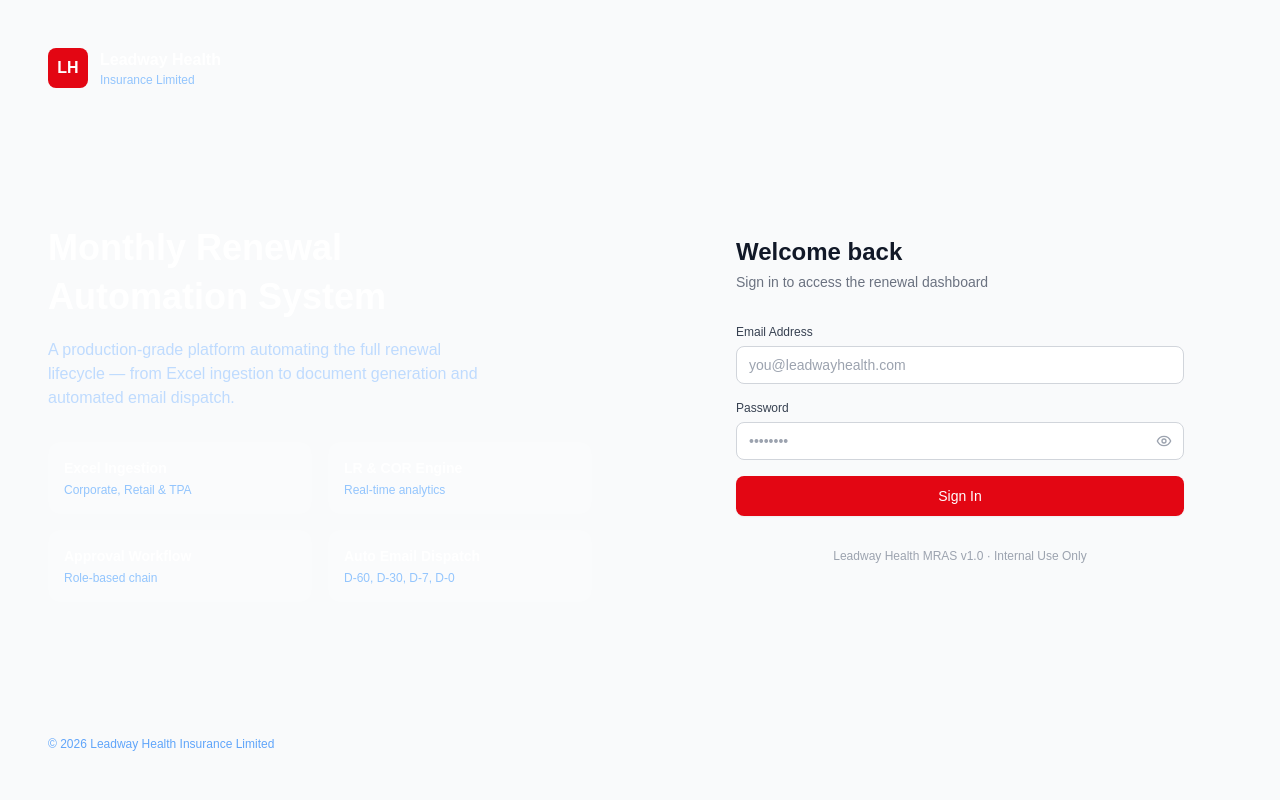
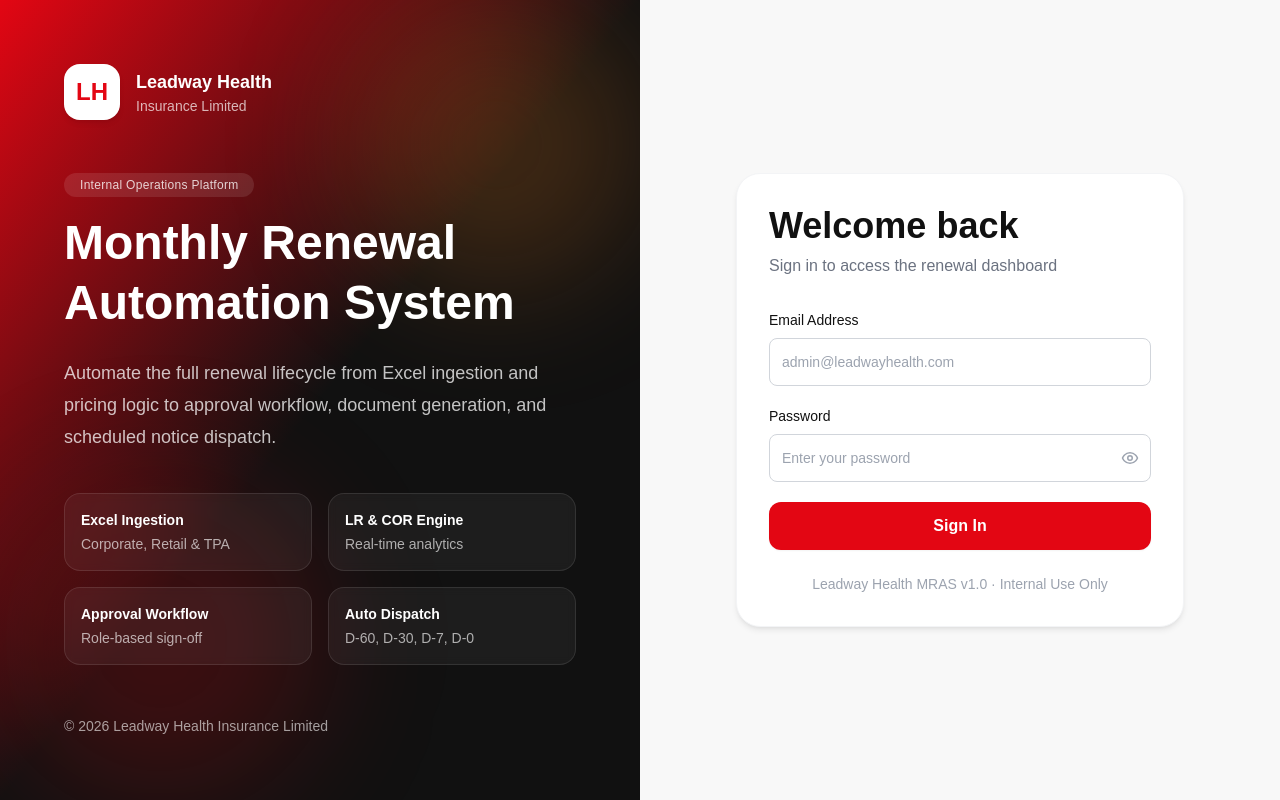
Before and after one commit to Ibemma-Ops/leadway-renewal-automation, a React (Vite) app in the folder frontend/: page /login in a window 1280 px wide. Built offline with nearby package versions, Linux system fonts and the light colour scheme; no server answers.

Commit message:
Update LoginPage.jsx

```diff
--- a/frontend/src/pages/LoginPage.jsx
+++ b/frontend/src/pages/LoginPage.jsx
@@ -26,100 +26,131 @@
   };
 
   return (
-    <div className="min-h-screen flex bg-gray-50">
-      {/* Left panel */}
-      <div className="hidden lg:flex lg:w-1/2 bg-brand-blue flex-col justify-between p-12">
-        <div className="flex items-center gap-3">
-          <div className="w-10 h-10 bg-brand-red rounded-lg flex items-center justify-center">
-            <span className="text-white font-bold">LH</span>
+    <div className="min-h-screen grid lg:grid-cols-2 bg-brand-white">
+      <div className="hidden lg:flex relative overflow-hidden bg-brand-black text-brand-white">
+        <div className="absolute inset-0 bg-gradient-to-br from-brand-red via-brand-black to-brand-black" />
+        <div className="absolute top-0 right-0 h-72 w-72 rounded-full bg-brand-orange/20 blur-3xl" />
+        <div className="absolute bottom-0 left-0 h-80 w-80 rounded-full bg-brand-red/20 blur-3xl" />
+
+        <div className="relative z-10 flex w-full flex-col justify-between p-12 xl:p-16">
+          <div className="flex items-center gap-4">
+            <div className="flex h-14 w-14 items-center justify-center rounded-2xl bg-brand-white text-brand-red text-2xl font-bold shadow-card-md">
+              LH
             </div>
             <div>
-            <p className="text-white font-bold">Leadway Health</p>
-            <p className="text-blue-300 text-xs">Insurance Limited</p>
+              <p className="text-lg font-semibold">Leadway Health</p>
+              <p className="text-sm text-white/70">Insurance Limited</p>
             </div>
           </div>
 
-        <div>
-          <h2 className="text-4xl font-bold text-white leading-snug mb-4">
-            Monthly Renewal<br />Automation System
-          </h2>
-          <p className="text-blue-200 text-base max-w-md">
-            A production-grade platform automating the full renewal lifecycle —
-            from Excel ingestion to document generation and automated email dispatch.
+          <div className="max-w-xl">
+            <p className="mb-4 inline-flex rounded-full bg-brand-white/10 px-4 py-1 text-xs font-medium tracking-wide text-white/80">
+              Internal Operations Platform
             </p>
-          <div className="mt-8 grid grid-cols-2 gap-4">
+            <h1 className="text-5xl font-bold leading-tight">
+              Monthly Renewal
+              <br />
+              Automation System
+            </h1>
+            <p className="mt-6 text-lg leading-8 text-white/75">
+              Automate the full renewal lifecycle from Excel ingestion and pricing logic
+              to approval workflow, document generation, and scheduled notice dispatch.
+            </p>
+
+            <div className="mt-10 grid grid-cols-2 gap-4">
               {[
                 ["Excel Ingestion", "Corporate, Retail & TPA"],
                 ["LR & COR Engine", "Real-time analytics"],
-              ["Approval Workflow", "Role-based chain"],
-              ["Auto Email Dispatch", "D-60, D-30, D-7, D-0"],
-            ].map(([t, s]) => (
-              <div key={t} className="bg-white/10 rounded-xl p-4">
-                <p className="text-white font-semibold text-sm">{t}</p>
-                <p className="text-blue-300 text-xs mt-1">{s}</p>
+                ["Approval Workflow", "Role-based sign-off"],
+                ["Auto Dispatch", "D-60, D-30, D-7, D-0"],
+              ].map(([title, subtitle]) => (
+                <div
+                  key={title}
+                  className="rounded-2xl border border-white/10 bg-white/5 p-4 backdrop-blur-sm"
+                >
+                  <p className="text-sm font-semibold text-white">{title}</p>
+                  <p className="mt-1 text-sm text-white/65">{subtitle}</p>
                 </div>
               ))}
             </div>
           </div>
 
-        <p className="text-blue-400 text-xs">© {new Date().getFullYear()} Leadway Health Insurance Limited</p>
+          <p className="text-sm text-white/60">
+            © {new Date().getFullYear()} Leadway Health Insurance Limited
+          </p>
+        </div>
       </div>
 
-      {/* Right panel */}
-      <div className="flex-1 flex items-center justify-center px-6">
+      <div className="flex items-center justify-center bg-[#f8f8f8] px-6 py-10">
         <div className="w-full max-w-md">
-          <div className="flex items-center gap-3 mb-8 lg:hidden">
-            <div className="w-10 h-10 bg-brand-blue rounded-lg flex items-center justify-center">
-              <span className="text-white font-bold">LH</span>
+          <div className="mb-8 flex items-center gap-3 lg:hidden">
+            <div className="flex h-12 w-12 items-center justify-center rounded-2xl bg-brand-red text-brand-white text-xl font-bold">
+              LH
             </div>
-            <p className="font-bold text-brand-blue">Leadway MRAS</p>
+            <div>
+              <p className="font-semibold text-brand-black">Leadway Health</p>
+              <p className="text-sm text-gray-500">MRAS Portal</p>
+            </div>
           </div>
 
-          <h1 className="text-2xl font-bold text-gray-900 mb-1">Welcome back</h1>
-          <p className="text-gray-500 text-sm mb-8">Sign in to access the renewal dashboard</p>
+          <div className="rounded-3xl bg-brand-white p-8 shadow-card-md border border-gray-100">
+            <h2 className="text-4xl font-bold text-brand-black">Welcome back</h2>
+            <p className="mt-2 text-base text-gray-500">
+              Sign in to access the renewal dashboard
+            </p>
 
-          <form onSubmit={handleSubmit} className="space-y-4">
+            <form onSubmit={handleSubmit} className="mt-8 space-y-5">
               <div>
-              <label className="block text-xs font-medium text-gray-700 mb-1.5">Email Address</label>
+                <label className="mb-2 block text-sm font-medium text-brand-black">
+                  Email Address
+                </label>
                 <input
                   type="email"
-                className="input"
-                placeholder="you@leadwayhealth.com"
+                  className="input h-12"
+                  placeholder="admin@leadwayhealth.com"
                   value={form.email}
                   onChange={(e) => setForm({ ...form, email: e.target.value })}
                 />
               </div>
+
               <div>
-              <label className="block text-xs font-medium text-gray-700 mb-1.5">Password</label>
+                <label className="mb-2 block text-sm font-medium text-brand-black">
+                  Password
+                </label>
                 <div className="relative">
                   <input
                     type={showPw ? "text" : "password"}
-                  className="input pr-10"
-                  placeholder="••••••••"
+                    className="input h-12 pr-10"
+                    placeholder="Enter your password"
                     value={form.password}
                     onChange={(e) => setForm({ ...form, password: e.target.value })}
                   />
                   <button
                     type="button"
-                  className="absolute right-3 top-1/2 -translate-y-1/2 text-gray-400 hover:text-gray-600"
+                    className="absolute right-3 top-1/2 -translate-y-1/2 text-gray-400 hover:text-brand-black"
                     onClick={() => setShowPw(!showPw)}
                   >
-                  {showPw ? <EyeOff size={16} /> : <Eye size={16} />}
+                    {showPw ? <EyeOff size={18} /> : <Eye size={18} />}
                   </button>
                 </div>
               </div>
 
-            <button type="submit" disabled={loading} className="btn-primary w-full justify-center py-2.5 mt-2">
-              {loading ? <Loader2 className="animate-spin" size={16} /> : null}
+              <button
+                type="submit"
+                disabled={loading}
+                className="btn-primary w-full justify-center py-3 text-base font-semibold rounded-xl"
+              >
+                {loading ? <Loader2 className="animate-spin" size={18} /> : null}
                 {loading ? "Signing in..." : "Sign In"}
               </button>
             </form>
 
-          <p className="text-center text-xs text-gray-400 mt-8">
+            <p className="mt-6 text-center text-sm text-gray-400">
               Leadway Health MRAS v1.0 · Internal Use Only
             </p>
           </div>
         </div>
       </div>
+    </div>
   );
 }
```
Lines whose indentation alone changed are shown as unchanged.
